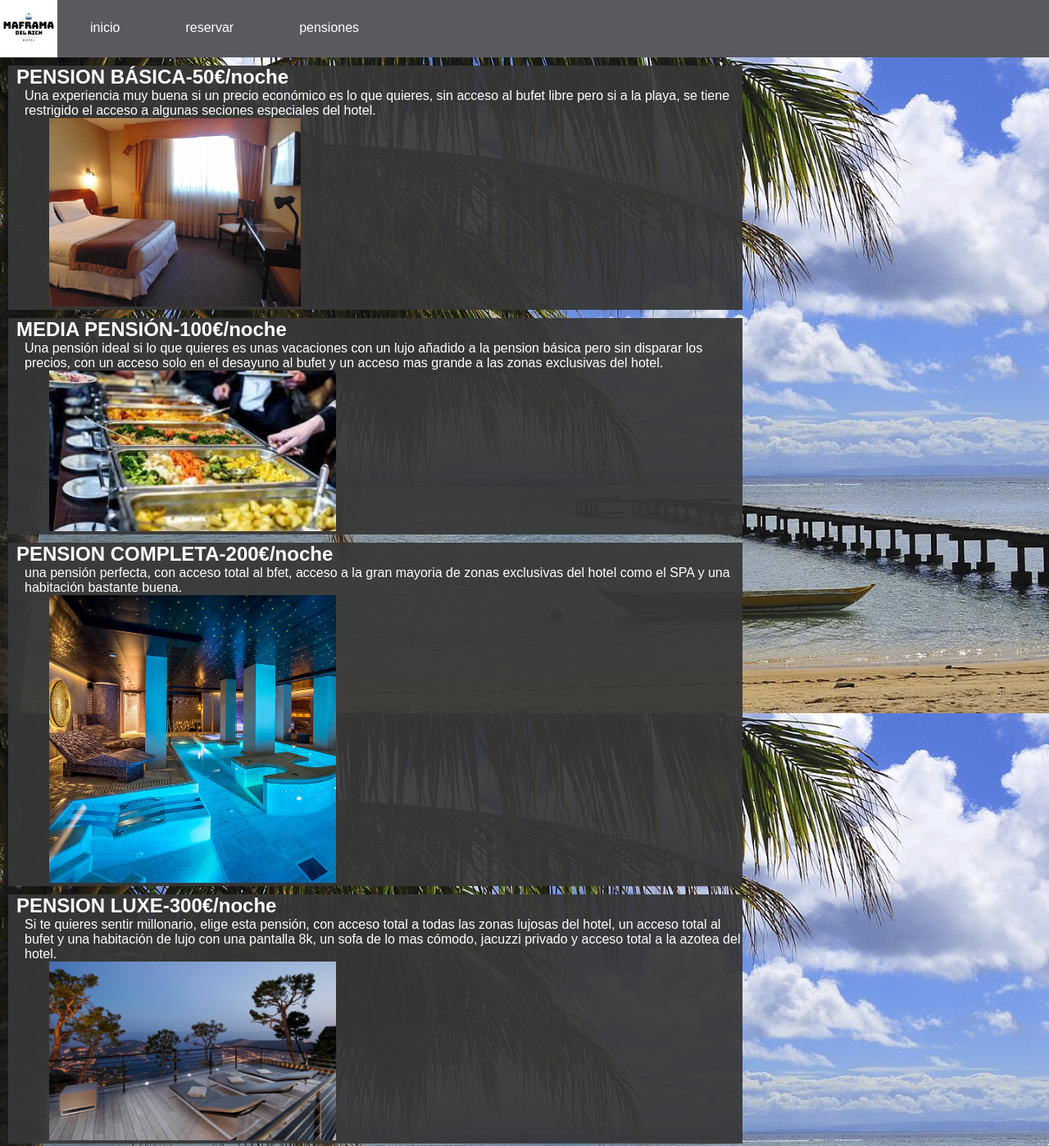
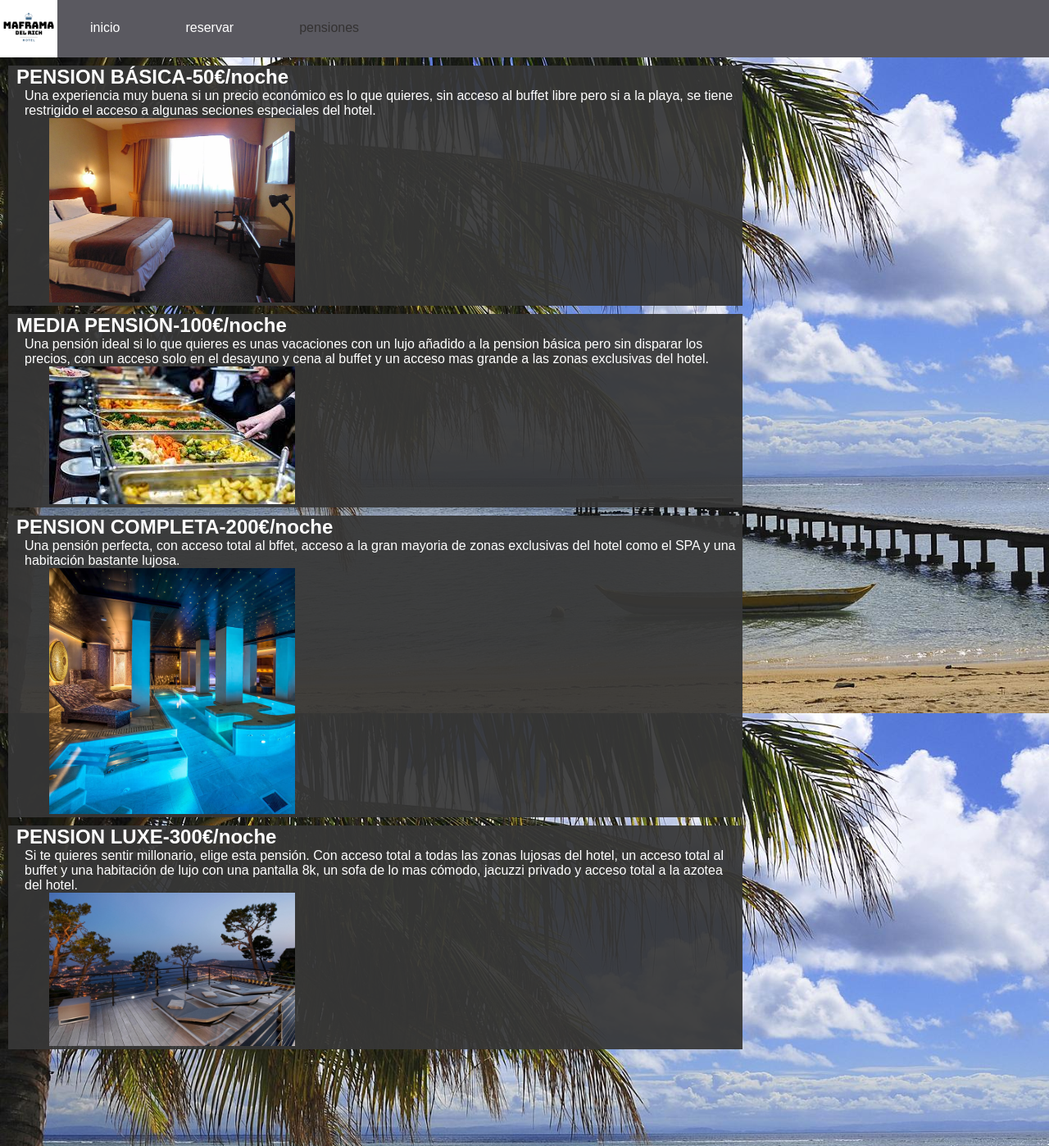
Before and after one commit to InfiniteDungeon/Maframadelrich, a plain HTML site: page pensiones/index.html in a window 1280 px wide. Shown: the top 1398 px of the page at 82% size. Drawn offline with Linux system fonts and the light colour scheme.

Commit message:
Add files via upload

```diff
--- a/pensiones/index.html
+++ b/pensiones/index.html
@@ -13,14 +13,14 @@
     <nav>
       <ul>
         <li>
-          <a href="../">inicio</a>
+          <a href="../" class="fuera">inicio</a>
         </li>
         <li>
-          <a href="../reservar">reservar</a>
+          <a href="../reservar" class="fuera">reservar</a>
         </li>
 
         <li>
-          <a href=".">pensiones</a>
+          <a href="." class="aqui">pensiones</a>
         </li>
       </ul>
     </nav>
@@ -32,9 +32,9 @@
             PENSION BÁSICA-50€/noche
           </h2>
           <p>
-            Una experiencia muy buena si un precio económico es lo que quieres, sin acceso al bufet libre pero si a la playa, se tiene restrigido el acceso a algunas seciones especiales del hotel.
+            Una experiencia muy buena si un precio económico es lo que quieres, sin acceso al buffet libre pero si a la playa, se tiene restrigido el acceso a algunas seciones especiales del hotel.
             <br/>
-            <img src="../img/habitación.jpg" width="35%"/>
+            <img src="../img/habitación.jpg" width="300px"/>
           </p>
         </article>
         <article>
@@ -42,9 +42,9 @@
             MEDIA PENSIÓN-100€/noche
           </h2>
           <p>
-            Una pensión ideal si lo que quieres es unas vacaciones con un lujo añadido a la pension básica pero sin disparar los precios, con un acceso solo en el desayuno al bufet y un acceso mas grande a las zonas exclusivas del hotel.
+            Una pensión ideal si lo que quieres es unas vacaciones con un lujo añadido a la pension básica pero sin disparar los precios, con un acceso solo en el desayuno y cena al buffet y un acceso mas grande a las zonas exclusivas del hotel.
             <br/>
-            <img src="../img/bufet.jpg" width="40%"/>
+            <img src="../img/bufet.jpg" width="300px"/>
           </p>
         </article>
         <article>
@@ -52,9 +52,9 @@
             PENSION COMPLETA-200€/noche
           </h2>
           <p>
-            una pensión perfecta, con acceso total al bfet, acceso a la gran mayoria de zonas exclusivas del hotel como el SPA y una habitación bastante buena.
+            Una pensión perfecta, con acceso total al bffet, acceso a la gran mayoria de zonas exclusivas del hotel como el SPA y una habitación bastante lujosa.
             <br/>
-            <img src="../img/spa.jpg" width="40%"/>
+            <img src="../img/spa.jpg" width="300px"/>
           </p>
         </article>
         <article>
@@ -62,9 +62,9 @@
             PENSION LUXE-300€/noche
           </h2>
           <p>
-            Si te quieres sentir millonario, elige esta pensión, con acceso total a todas las zonas lujosas del hotel, un acceso total al bufet y una habitación de lujo con una pantalla 8k, un sofa de lo mas cómodo, jacuzzi privado y acceso total a la azotea del hotel.
+            Si te quieres sentir millonario, elige esta pensión. Con acceso total a todas las zonas lujosas del hotel, un acceso total al buffet y una habitación de lujo con una pantalla 8k, un sofa de lo mas cómodo, jacuzzi privado y acceso total a la azotea del hotel.
             <br/>
-            <img src="../img/azotea.jpg" width="40%"/>
+            <img src="../img/azotea.jpg" width="300px"/>
           </p>
         </article>
       </section>
--- a/pensiones/style.css
+++ b/pensiones/style.css
@@ -27,8 +27,12 @@ nav ul li{
   list-style: none;
   font-size: 1.3;
 }
-nav ul li a{
+nav ul li .fuera{
   color: white;
+  text-decoration: none;
+}
+nav ul li .aqui{
+  color: #343232;
   text-decoration: none;
 }
 .clearfix{
--- a/reservar/style.css
+++ b/reservar/style.css
@@ -27,8 +27,12 @@ nav ul li{
   list-style: none;
   font-size: 1.3;
 }
-nav ul li a{
+nav ul li .fuera{
   color: white;
+  text-decoration: none;
+}
+nav ul li .aqui{
+  color: #343232;
   text-decoration: none;
 }
 .clearfix{
@@ -37,7 +41,7 @@ nav ul li a{
 #cuerpo #principal{
   height: 100vh;
   width: 100%;
-  background-image: url("../img/recepción1.jpg");
+  background-image: url("../img/recepción2.jpg");
   background-repeat: no-repeat;
   background-attachment: fixed;
   background-position: center center;
--- a/style.css
+++ b/style.css
@@ -99,15 +99,19 @@ nav ul li{
   list-style: none;
   font-size: 1.3;
 }
-nav ul li a{
+nav ul li .fuera{
   color: white;
+  text-decoration: none;
+}
+nav ul li .aqui{
+  color: #343232;
   text-decoration: none;
 }
 .clearfix{
    clear: both;
 }
 #cuerpo #principal{
-  height: 170vh;
+  height: 190vh;
   width: 100%;
   background-image: url("img/playa.jpg");
   background-repeat: no-repeat;
@@ -126,17 +130,23 @@ nav ul li a{
 #cuerpo #principal article p{
   list-style: default;
   margin-left: 20px;
+  margin-bottom: 10px;
 }
 #cuerpo #principal article ul li{
   list-style: none;
   margin-left: 20px;
+  margin-bottom: 10px;
 }
 #cuerpo #principal article ul li img{
   margin-left: 30px;
 }
+#cuerpo #principal article iframe{
+  margin-left: 30px;
+}
 #cuerpo #principal h2{
   margin-left: 10px;
-}/*
+}
+/*
 #cuerpo #principal #bus{
   width: 20%;
   height: 90%;
```
Also changed, not shown: index.html (+11 -11 lines), reservar/index.html (+3 -3 lines).
